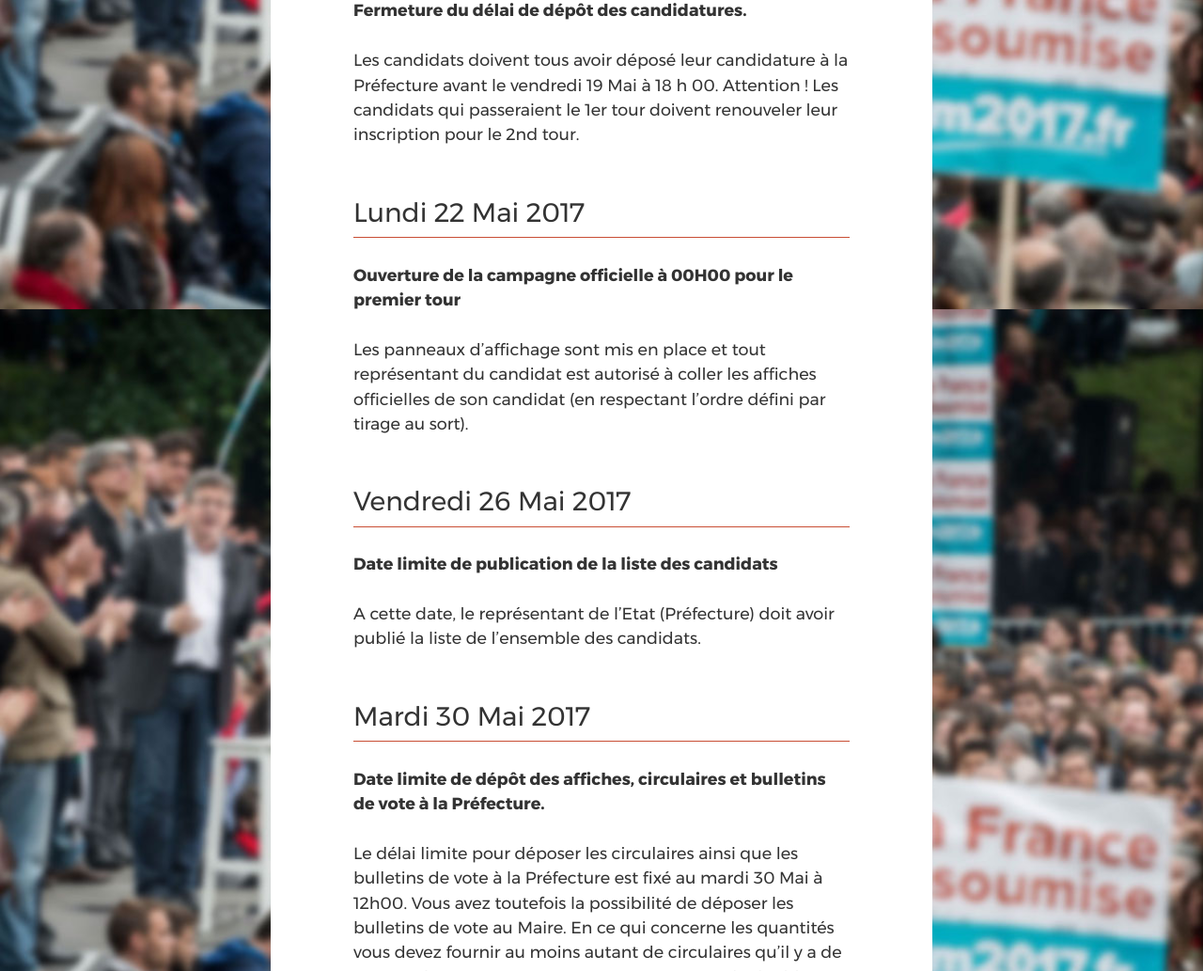
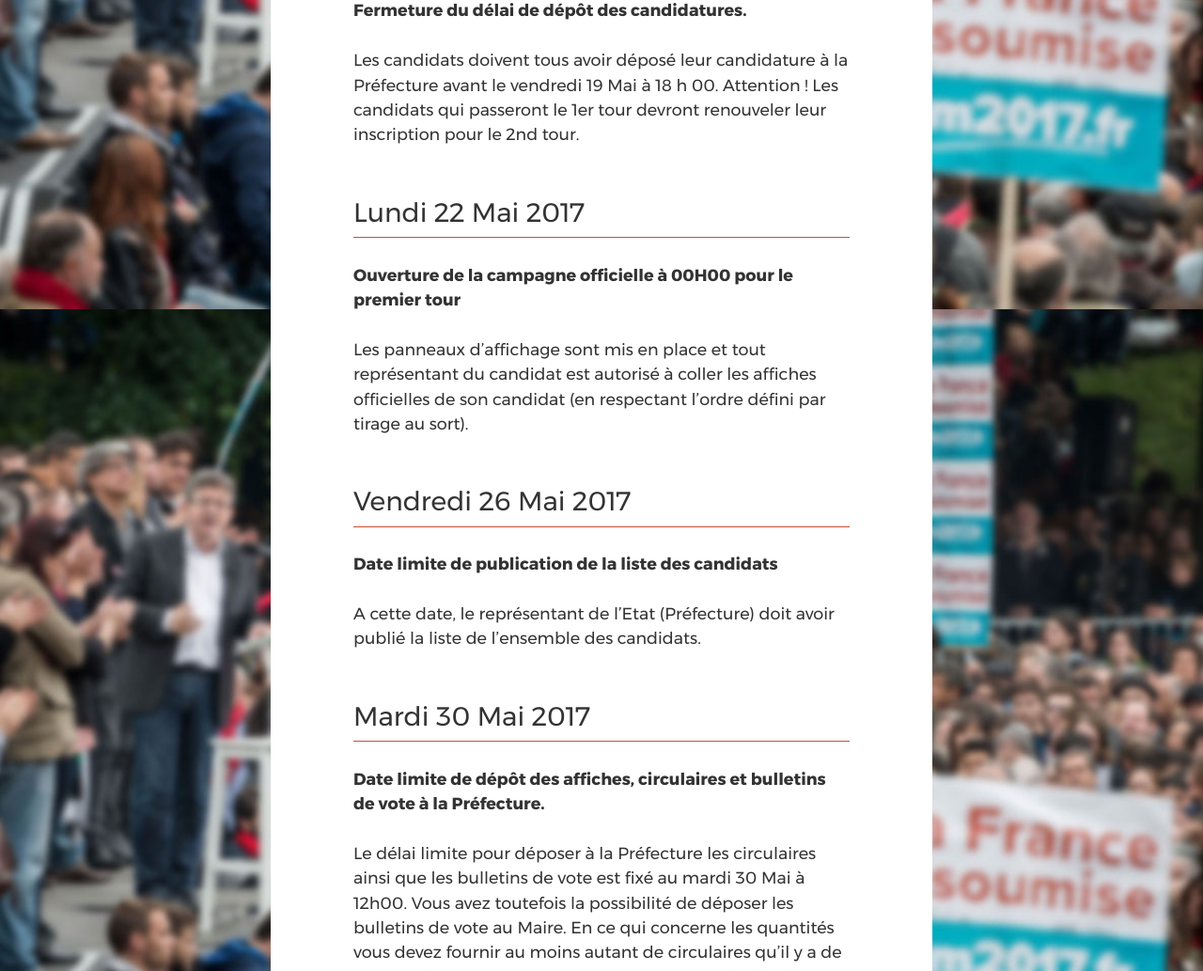
Before and after one commit to ryuran/kitcampagne.fi, a Jekyll site: the page built from _cat_legislatives2017/calendrier.md, in a window 1280 px wide and 1400 px high, scrolled down 364 px. Shown: the part 207-1240 px from the top of the window at 94% size. Built offline with Jekyll 4.4.1, drawn with Linux system fonts in a browser that asks for light colours; some of the changed text lies outside the part shown.

Commit message:
correction calendrier

```diff
--- a/_cat_legislatives2017/calendrier.md
+++ b/_cat_legislatives2017/calendrier.md
@@ -14,7 +14,7 @@ Les candidats peuvent désormais déposer leur candidature à la Préfecture. Il
 ## Vendredi 19 Mai 2017
 **Fermeture du délai de dépôt des candidatures.**
 
-Les candidats doivent tous avoir déposé leur candidature à la Préfecture avant le vendredi 19 Mai à 18 h 00. Attention ! Les candidats qui passeraient le 1er tour doivent renouveler leur inscription pour le 2nd tour.
+Les candidats doivent tous avoir déposé leur candidature à la Préfecture avant le vendredi 19 Mai à 18 h 00. Attention ! Les candidats qui passeront le 1er tour devront renouveler leur inscription pour le 2nd tour.
 
 ## Lundi 22 Mai 2017
 **Ouverture de la campagne officielle à 00H00 pour le premier tour**
@@ -29,7 +29,7 @@ A cette date, le représentant de l’Etat (Préfecture) doit avoir publié la l
 ## Mardi 30 Mai 2017
 **Date limite de dépôt des affiches, circulaires et bulletins de vote à la Préfecture.**
 
-Le délai limite pour déposer les circulaires ainsi que les bulletins de vote à la Préfecture est fixé au mardi 30 Mai à 12h00. Vous avez toutefois la possibilité de déposer les bulletins de vote au Maire. En ce qui concerne les quantités vous devez fournir au moins autant de circulaires qu’il y a de votants dans votre circonscription et au moins le double en ce qui concerne les bulletins de vote.
+Le délai limite pour déposer à la Préfecture les circulaires ainsi que les bulletins de vote est fixé au mardi 30 Mai à 12h00. Vous avez toutefois la possibilité de déposer les bulletins de vote au Maire. En ce qui concerne les quantités vous devez fournir au moins autant de circulaires qu’il y a de votants dans votre circonscription et au moins le double en ce qui concerne les bulletins de vote.
 
 Si vous avez un doute sur les quantités ou pour connaître le nombre de votants dans votre circonscription, n’hésitez pas à appeler la commission en charge de la préparation des élections à la Préfecture.
 
```
